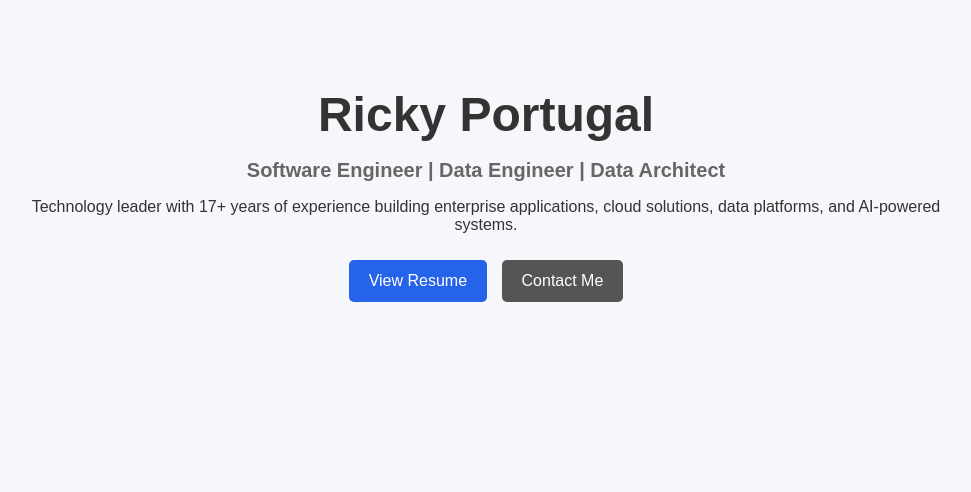
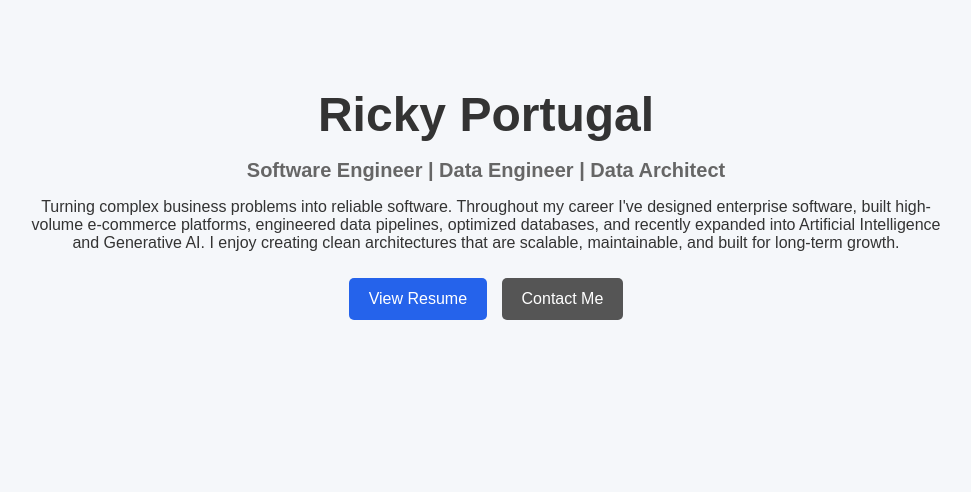
Before and after one commit to rickyport/Portfolio, a Flask app: page / in a window 1280 px wide. Shown: the part 160-652 px from the top of the page, without its empty margins (154-1125 px from the left). Run offline with Flask 3, Linux system fonts and the light colour scheme.

Commit message:
Redesign home page

```diff
--- a/templates/home.html
+++ b/templates/home.html
@@ -10,9 +10,14 @@
     </h2>
 
     <p>
-        Technology leader with 17+ years of experience
-        building enterprise applications, cloud solutions,
-        data platforms, and AI-powered systems.
+        Turning complex business problems into reliable software.
+
+        Throughout my career I've designed enterprise software, built high-volume
+        e-commerce platforms, engineered data pipelines, optimized databases,
+        and recently expanded into Artificial Intelligence and Generative AI.
+
+        I enjoy creating clean architectures that are scalable, maintainable,
+        and built for long-term growth.
     </p>
 
     <a class="button" href="/resume">
```
